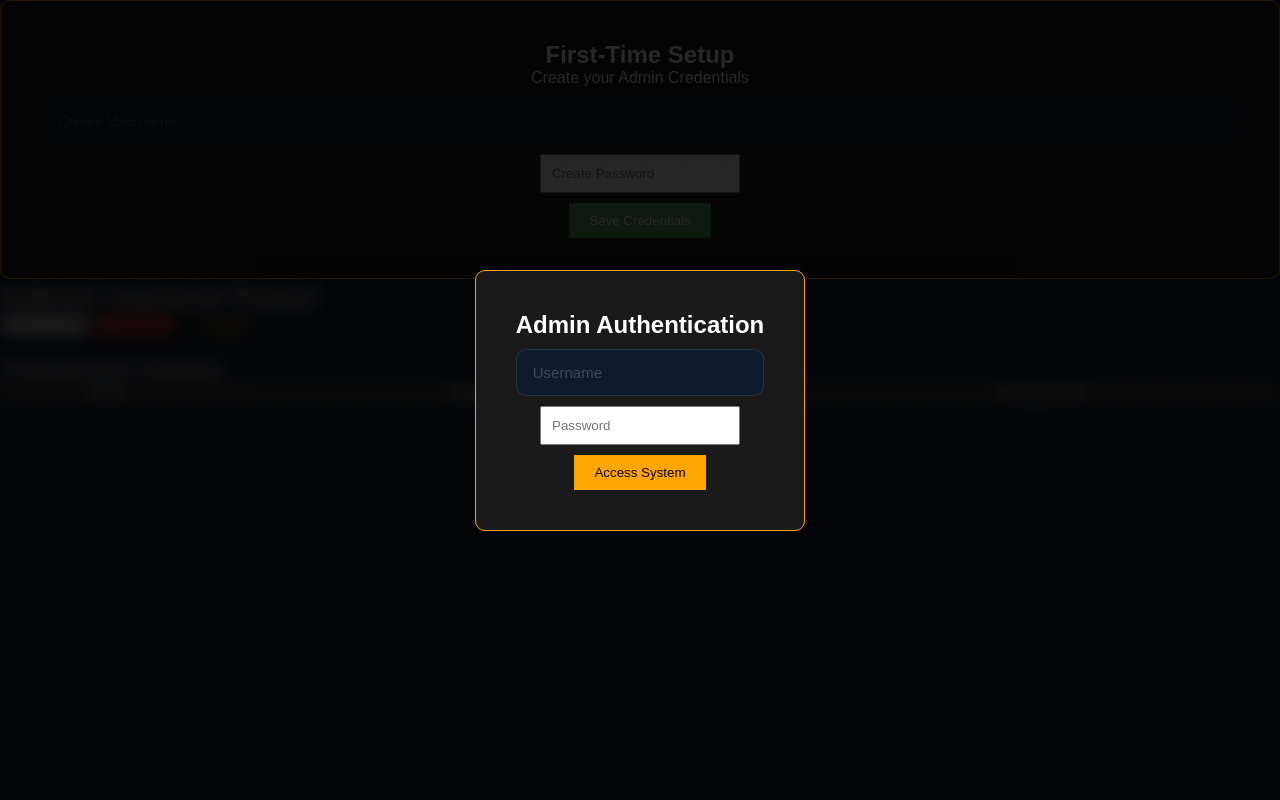
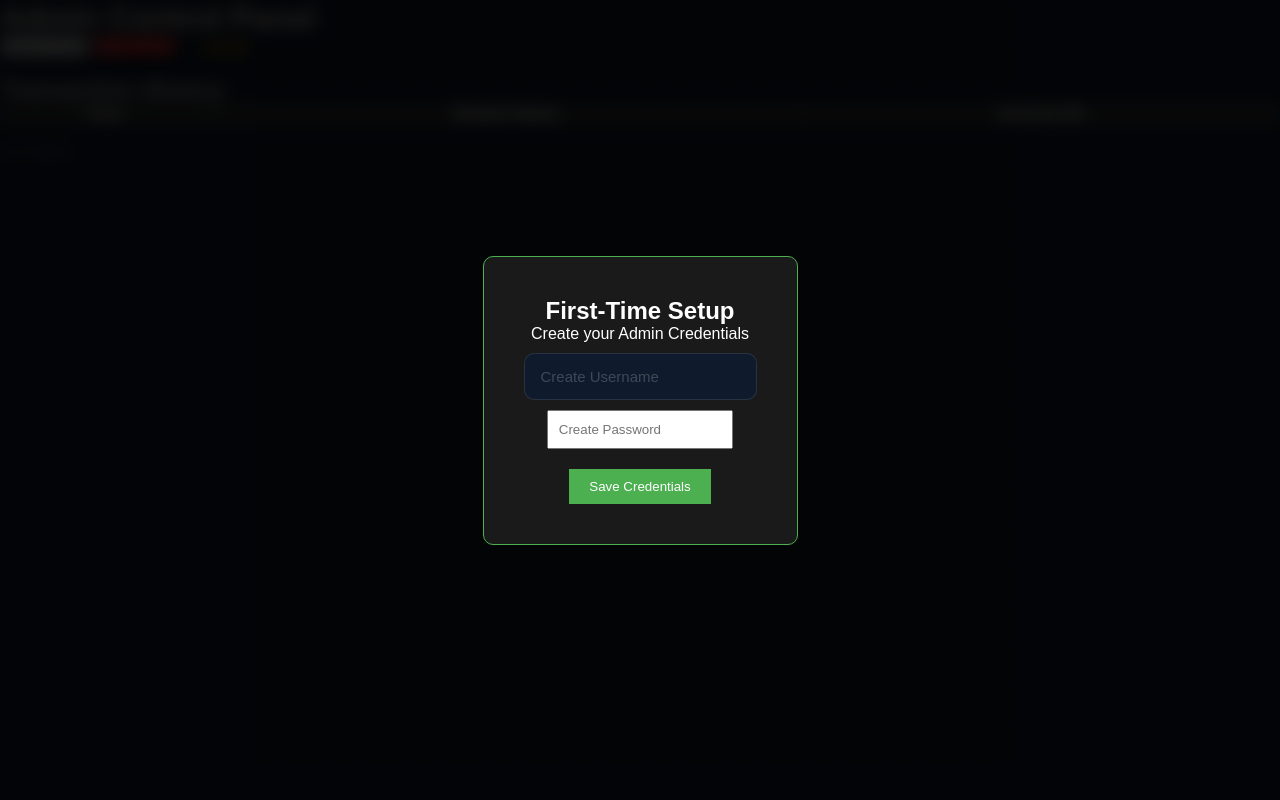
Before and after one commit to BeginnerCoder666/payment_system, a Flask app: page /admin.html in a window 1280 px wide. Run offline with Flask 3, Linux system fonts and the light colour scheme; a user stored in the database is signed in; tables that the repository leaves empty hold one stand-in row (values such as "Sample post"); lists and menus that the app fills with data are empty.

Commit message:
FINAL TOUCHES FRFR

```diff
--- a/templates/admin.html
+++ b/templates/admin.html
@@ -3,17 +3,15 @@
 <head>
     <title>0 Piso Admin Panel</title>
     <style>
-        /* The Overlay Background */
         .login-overlay {
             position: fixed;
             top: 0; left: 0; width: 100%; height: 100%;
-            background: rgba(0, 0, 0, 0.85); /* Dark transparent bg */
+            background: rgba(0, 0, 0, 0.85);
             display: flex;
             justify-content: center;
             align-items: center;
             z-index: 1000;
         }
-        /* The Login Box */
         .login-box {
             background: #1a1a1a;
             padding: 40px;
@@ -21,48 +19,54 @@
             border: 1px solid #ffa500;
             text-align: center;
             color: white;
+            min-width: 300px;
         }
         .login-box input {
             display: block;
             margin: 10px auto;
             padding: 10px;
-            width: 200px;
+            width: 80%;
         }
-        /* Style to blur content when locked */
         .blurred { filter: blur(8px); pointer-events: none; }
+
+        /* Success color for setup button */
+        .btn-setup { background: #4CAF50; color: white; border: none; padding: 10px 20px; cursor: pointer; margin-top: 10px; }
+        .btn-login { background: #ffa500; color: black; border: none; padding: 10px 20px; cursor: pointer; margin-top: 10px; font-weight: bold; }
     </style>
     <link rel="stylesheet" href="{{ url_for('static', filename='child.css') }}">
 </head>
 <body>
 
-    {% if not logged_in %}
+    {% if setup_mode or not logged_in %}
     <div class="login-overlay">
+
+        {% if setup_mode %}
+        <div class="login-box" style="border-color: #4CAF50;">
+            <h2>First-Time Setup</h2>
+            <p>Create your Admin Credentials</p>
+            <form method="POST">
+                <input type="text" name="new_user" placeholder="Create Username" required>
+                <input type="password" name="new_pass" placeholder="Create Password" required>
+                <button type="submit" class="btn-setup">Save Credentials</button>
+            </form>
+        </div>
+
+        {% else %}
         <div class="login-box">
             <h2>Admin Authentication</h2>
             <form method="POST">
                 <input type="text" name="username" placeholder="Username" required>
                 <input type="password" name="password" placeholder="Password" required>
-                <button type="submit" style="background:#ffa500; border:none; padding:10px 20px; cursor:pointer;">Access System</button>
+                <button type="submit" class="btn-login">Access System</button>
             </form>
-            {% if error %}<p style="color:red;">{{ error }}</p>{% endif %}
+            {% if error %}<p style="color:red; margin-top: 10px;">{{ error }}</p>{% endif %}
         </div>
+        {% endif %}
+
     </div>
     {% endif %}
 
-    {% if setup_mode %}
-        <div class="login-box">
-            <h2>First-Time Setup</h2>
-            <p>Create your Admin Credentials</p>
-            <form method="POST">
-                <input type="text" name="new_user" placeholder="Create Username" required>
-                <input type="password" name="new_pass" placeholder="Create Password" required>
-                <button type="submit" style="background:#4CAF50; color:white; border:none; padding:10px 20px; cursor:pointer;">Save Credentials</button>
-            </form>
-        </div>
-    {% elif not logged_in %}
-        {% endif %}
-
-    <div class="{% if not logged_in %}blurred{% endif %}">
+    <div class="{% if setup_mode or not logged_in %}blurred{% endif %}">
         <h1>Admin Control Panel</h1>
 
         <div style="margin-bottom: 20px;">
@@ -90,6 +94,8 @@
             </tr>
             {% endfor %}
         </table>
+
+        <p style="margin-top: 20px; font-size: 0.8em; color: #888;">{{ version }}</p>
     </div>
 
 </body>
```
